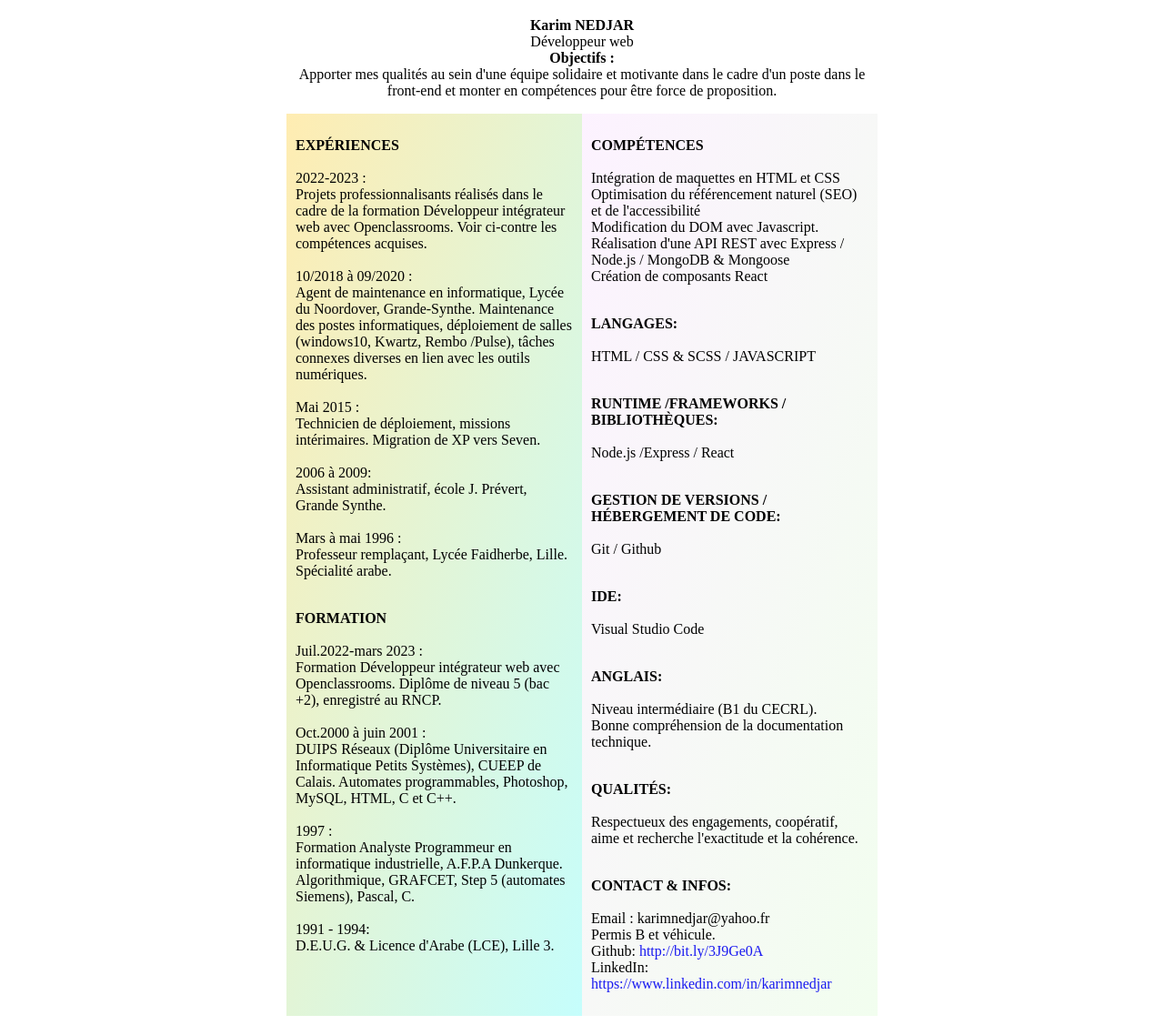
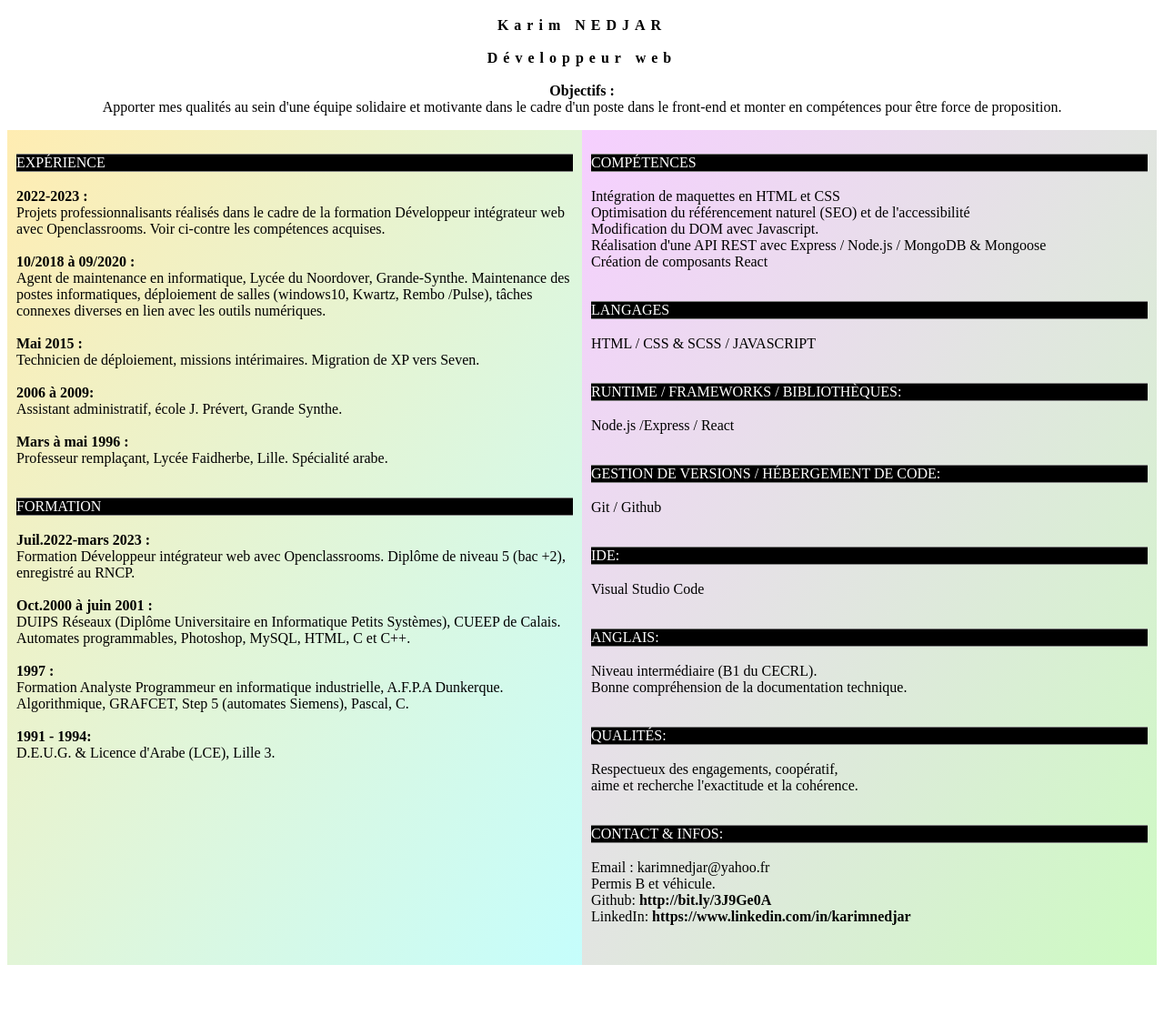
Before and after one commit to Karim-NEDJAR/Karim-NEDJAR.github.io, a plain HTML site: page index.html in a window 1280 px wide. Shown: the part 7-1134 px from the top of the page at 91% size. After the commit the page ends 1078 px from the top, so only its background shows below. Drawn offline with Linux system fonts and the light colour scheme.

Commit message:
gradient color and an ellipsis on a link too long

```diff
--- a/index.html
+++ b/index.html
@@ -9,8 +9,8 @@
 <body>
     <main  class="cv">
         <section class="haut">
-            <p class="presentation">  <span class="gras"> Karim NEDJAR </span> <br>
-                Développeur web <br>
+            <p class="presentation">  <span class="big-inter gras"> Karim NEDJAR </span> <br><br>
+                <span class="big-inter gras"> Développeur web  </span> <br><br>
                 <span class="gras">Objectifs :  </span> <br>
                 Apporter mes qualités au sein d'une équipe solidaire et motivante dans le cadre d'un poste dans le front-end et monter en compétences pour être force de proposition. <br>
 
@@ -19,40 +19,40 @@
         <section class="bas">
             <div class="gauche">
                 <p class="experience">
-                    <span class="titre gras" > EXPÉRIENCES </span><br> <br>
-                    2022-2023 :<br>
+                    <div class="titre cadre" > expérience </div><br>
+                   <span class="gras">  2022-2023 : </span> <br>
                     Projets professionnalisants réalisés dans le cadre de la formation Développeur intégrateur web avec Openclassrooms. Voir ci-contre les compétences acquises.
                     <br><br>
-                    10/2018 à  09/2020 :<br>
+                    <span class="gras">  10/2018 à  09/2020 : </span><br>
                     Agent de maintenance en informatique, Lycée du Noordover, Grande-Synthe. Maintenance des postes informatiques, déploiement de salles (windows10, Kwartz, Rembo /Pulse), tâches connexes diverses en lien avec les outils numériques.
                     <br><br>
-                    Mai 2015 : <br>
+                    <span class="gras"> Mai 2015 : </span><br>
                     Technicien de déploiement, missions intérimaires. Migration de XP vers Seven.
                     <br><br>
-                    2006 à 2009:	<br>
+                    <span class="gras">  2006 à 2009:	</span><br>
                     Assistant administratif, école J. Prévert, Grande Synthe.
                     <br><br>
-                    Mars à mai 1996 : <br>
+                    <span class="gras"> Mars à mai 1996 :</span> <br>
                     Professeur remplaçant, Lycée Faidherbe, Lille. Spécialité arabe.<br><br>
                 </p>
                 <p class="formation">
-                    <span class="titre gras" >  FORMATION </span> <br><br>
-                    Juil.2022-mars 2023 : <br>
+                    <div class="titre cadre" > formation </div><br>
+                    <span class="gras"> Juil.2022-mars 2023 : </span> <br>
                     Formation Développeur intégrateur web avec Openclassrooms. Diplôme de niveau 5 (bac +2), enregistré au RNCP.
                     <br><br>
-                    Oct.2000 à juin 2001 : <br>
+                    <span class="gras">Oct.2000 à juin 2001 : </span> <br>
                     DUIPS Réseaux (Diplôme Universitaire en Informatique Petits Systèmes), CUEEP de Calais. Automates programmables, Photoshop, MySQL, HTML, C et C++.
                     <br><br>
-                    1997 :<br>
+                    <span class="gras">  1997 :</span><br>
                     Formation Analyste Programmeur en informatique industrielle, A.F.P.A Dunkerque. Algorithmique, GRAFCET, Step 5 (automates Siemens), Pascal, C.
                     <br><br>
-                    1991 - 1994: <br>
+                    <span class="gras">1991 - 1994: </span> <br>
                     D.E.U.G. & Licence d'Arabe (LCE), Lille 3. <br><br>
                 </p>
             </div>
             <div class="droite">
                 <p class="competences">
-                    <span class="titre gras" > COMPÉTENCES </span> <br><br>
+                    <div class="titre cadre" > compétences </div><br>
                     Intégration de maquettes en HTML et CSS<br>
                     Optimisation du référencement naturel (SEO) et de l'accessibilité<br>
                     Modification du DOM avec Javascript.<br>
@@ -60,39 +60,39 @@
                     Création de composants React<br><br>
                 </p>
                 <p class="langages">
-                    <span class="titre gras" > LANGAGES: </span><br><br>
+                    <div class="titre cadre" > langages </div><br>
                     HTML / CSS & SCSS / JAVASCRIPT<br><br>
                 </p>
                 <p class="runtime">
-                    <span class="titre gras" >   RUNTIME /FRAMEWORKS / BIBLIOTHÈQUES: </span> <br><br>
+                    <div class="titre cadre" > runtime / frameworks / bibliothèques: </div><br>
                     Node.js /Express / React <br><br>
                 </p>
                 <p class="code">
-                    <span class="titre gras" >  GESTION DE VERSIONS / HÉBERGEMENT DE CODE: </span> <br><br>
+                    <div class="titre cadre" > gestion de versions / hébergement de code: </div><br>
                     Git  / Github <br>      <br>
                 </p>
                 <p class="ide">
-                    <span class="titre gras" > IDE: </span> <br><br>
+                    <div class="titre cadre" > ide: </div><br>
                     Visual Studio Code <br><br>
                 </p>
                 <p class="anglais">
-                    <span class="titre gras" > ANGLAIS: </span> <br><br>
+                    <div class="titre cadre" > anglais: </div><br>
                     Niveau intermédiaire (B1 du CECRL).<br>
                     Bonne compréhension de la documentation technique.<br><br>
                 </p>
                 <p class="qualites">
-                    <span class="titre gras" > QUALITÉS: </span><br><br>
+                    <div class="titre cadre" > qualités: </div><br>
                     Respectueux des engagements, coopératif, <br>
                     aime et recherche l'exactitude et la cohérence. <br><br>
                 </p>
                 <p class="infos">
-                    <span class="titre gras" >  CONTACT  &  INFOS: </span> <br><br>
+                    <div class="titre cadre" > contact & infos: </div><br>
                     Email :  karimnedjar@yahoo.fr<br>
                     Permis B et véhicule.<br>
                     <!--  CV : <a href="https://karim-nedjar.github.io" target="_self">  https://karim-nedjar.github.io </a> <br> -->
                     Github: <a href="http://bit.ly/3J9Ge0A" target="_blank">   http://bit.ly/3J9Ge0A </a> <br>
-                    LinkedIn: <a href="https://www.linkedin.com/in/karimnedjar" target="_blank">  https://www.linkedin.com/in/karimnedjar </a><br>
-                </p>
+                    <div class="long-link"> LinkedIn: <a href="https://www.linkedin.com/in/karimnedjar" target="_blank">    https://www.linkedin.com/in/karimnedjar  </a> </div> <br>
+                                  </p>
             </div>
         </section>
     </main>
--- a/style.css
+++ b/style.css
@@ -4,8 +4,8 @@
 .cv  {
     box-sizing: border-box;
     margin: 10px auto ;
-    width: 650px ;
-    /* height: 2000px;  */
+    width: 60 vh;
+    /* height: 120 vh;  */
     display: flex;
     flex-flow: column nowrap ;
     /* justify-content: flex-start; */
@@ -16,14 +16,32 @@
 
 .titre {
     /* border: 1px solid rgb(202, 16, 16);  */
+    text-transform: uppercase;
+
+}
+.cadre {
+    border-bottom: 1px solid gray;
+    border-top: 1px solid grey;
+    color: white;
+    background-color: black;
+}
+.big-inter {
+    letter-spacing: 6px;
 }
 
 
 
 a{
     text-decoration: none;
-    color: rgb(25, 25, 240);
-}
+    /* color: rgb(25, 25, 240);  */
+    font-weight: bold;
+    color:black;
+   }
+   .long-link {
+    overflow: hidden;
+    white-space: nowrap;
+    text-overflow: ellipsis;
+   }
 
 .haut {
     width: 100%;
@@ -34,7 +52,7 @@ a{
 .bas {
     display: flex;
     flex-flow: row nowrap;
-    justify-content: space-evenly;
+    justify-content: space-between;
     width: 100%;
     /* height: 1100px; */
     /* background-color: rgb(118, 98, 167); */
@@ -55,7 +73,7 @@ a{
     width: 50%;
     padding:10px;
     /* height: 1050px; */
-        background: linear-gradient(to bottom right, rgba(240, 175, 255, 0.16), rgba(172, 248, 154, 0.16));
+        background: linear-gradient(to bottom right, rgba(240, 175, 255, 0.6), rgba(172, 248, 154, 0.6));
 }
 
 
```
